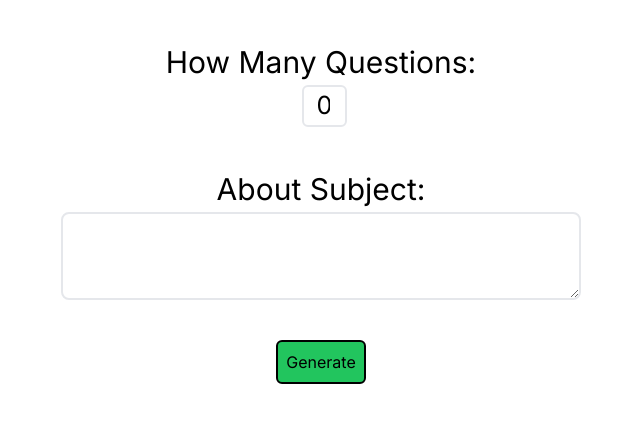
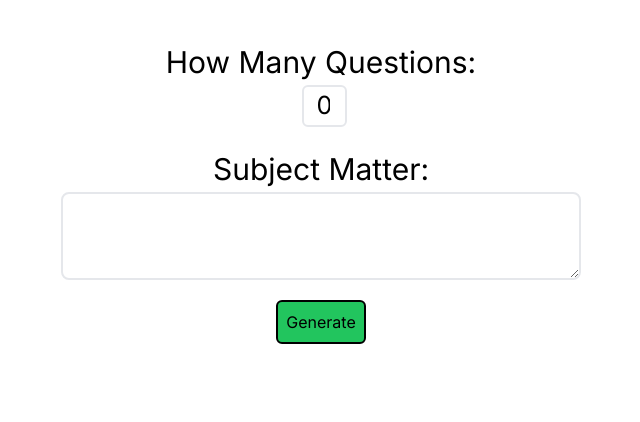
Before and after one commit to Hoffalypse/unscrolled-basic, a Next.js app: page / in a window 1280 px wide. Shown: the top 422 px of the page, without its empty margins (319-959 px from the left). Built offline with nearby package versions, Linux system fonts and the light colour scheme.

Commit message:
updated editable content, added env

```diff
--- a/app/page.js
+++ b/app/page.js
@@ -1,16 +1,17 @@
-"use client";
-import { useState, useEffect } from "react";
+"use client"
+import { useState } from "react";
 import { generateQuestions } from "@/utils";
-import { RenderQuestions, QuestionForm } from "@/components";
+import { RenderQuestions, QuestionForm, Loader } from "@/components";
 
 export default function Home() {
   const [numQuestions, setNumQuestions] = useState(0);
   const [about, setAbout] = useState("");
   const [questionObj, setQuestionObj] = useState({});
+  const [loading, setLoading] = useState(false);
 
   const handleSubmit = async (e) => {
     e.preventDefault();
-
+    setLoading(true)
     // Prepare the data to be sent to the API
     const formData = {
       numQuestions: parseInt(numQuestions),
@@ -39,6 +40,7 @@ export default function Home() {
     // Reset the form inputs after submission
     setNumQuestions(0);
     setAbout("");
+    setLoading(false)
   };
   return (
     <>
@@ -49,6 +51,12 @@ export default function Home() {
         numQuestions={numQuestions}
         about={about}
       />
+      {loading ?
+      <div className="flex justify-center mt-20">
+      <Loader />
+      </div>
+      : ""}
+
       <div>
         <RenderQuestions questions={questionObj} />
       </div>
--- a/components/QuestionForm.jsx
+++ b/components/QuestionForm.jsx
@@ -1,12 +1,20 @@
-import React from 'react'
+import React from "react";
 
-const QuestionForm = ({handleSubmit, numQuestions, setNumQuestions, about, setAbout}) => {
+const QuestionForm = ({
+  handleSubmit,
+  numQuestions,
+  setNumQuestions,
+  about,
+  setAbout,
+}) => {
   return (
     <>
       <form onSubmit={handleSubmit}>
         <div className="flex justify-center mt-10">
           <div className="flex flex-col items-center">
-      <label className="text-[30px]"htmlFor="numQuestions">How Many Questions:</label>
+            <label className="text-[30px]" htmlFor="numQuestions">
+              How Many Questions:
+            </label>
             <input
               className="border-2 w-[45px]  rounded-md ml-2 pl-[12px] text-[25px]"
               type="number"
@@ -21,7 +29,9 @@ const QuestionForm = ({handleSubmit, numQuestions, setNumQuestions, about, setAb
 
         <div className="flex justify-center mt-10">
           <div className="flex flex-col items-center">
-      <label className="text-[30px]"htmlFor="about">About Subject:</label>
+            <label className="text-[30px]  mt-[-20px]" htmlFor="about">
+              Subject Matter:
+            </label>
             <textarea
               className="border-2 pl-3 rounded-lg text-xl"
               id="about"
@@ -36,14 +46,14 @@ const QuestionForm = ({handleSubmit, numQuestions, setNumQuestions, about, setAb
         <div className="flex justify-center mt-10">
           <button
             type="submit"
-      className="bg-green-500 border-2 border-black p-2 flex justify-center rounded-md"
+            className="bg-green-500 border-2 border-black p-2 flex justify-center rounded-md mt-[-20px]"
           >
             Generate
           </button>
         </div>
       </form>
     </>
-  )
-}
+  );
+};
 
-export default QuestionForm
+export default QuestionForm;
--- a/components/RenderQuestions.jsx
+++ b/components/RenderQuestions.jsx
@@ -1,30 +1,4 @@
-// import React from 'react'
 
-// const RenderQuestions = ({questions}) => {
-//     const questionArr = Object.entries(questions).map(([question, answers]) => {
-//         return { question, answers };
-//       });
-//       return (
-//         <div className='flex justify-center flex-col items-center pt-10'>
-//           {questionArr.map((data, index) => (
-//             <div className='mb-5 ml-5'key={index}>
-//               <p className='text-xl'>{data.question}</p>
-//               <div className="flex">
-//                 <p className="mr-4 answers">{data.answers[0]}</p>
-//                 <p className="mr-4 answers">{data.answers[1]}</p>
-//                 <p className="mr-4 answers">{data.answers[2]}</p>
-//                 <p className='answers'>{data.answers[3]}</p>
-//               </div>
-
-//             </div>
-
-//           ))}
-//           <br/>
-//         </div>
-//       );
-//     };
-
-// export default RenderQuestions
 import React, { useState, useEffect } from 'react';
 
 const RenderQuestions = ({ questions }) => {
@@ -59,10 +33,12 @@ const RenderQuestions = ({ questions }) => {
 
   return (
     <div className='flex justify-center flex-col items-center pt-10'>
+        {!questions === {} ? <p>All Fields are Editable</p>: ""}
       {editedQuestions.map(({ question, answers }, questionIndex) => (
         <div className='mb-5 ml-5' key={questionIndex}>
           <input
-            className='text-xl mb-2 px-2 py-1 border border-gray-300 rounded-md'
+
+            className='text-xl mb-2 px-2 py-1 border-none w-full border-gray-300 rounded-md'
             value={question}
             onChange={(e) => handleQuestionChange(e, questionIndex)}
           />
--- a/utils/index.js
+++ b/utils/index.js
@@ -1,8 +1,9 @@
 import axios from "axios";
 
 export async function generateQuestions(numQuestions, about) {
+
   try {
-
+   console.log(process.env.NEXT_PUBLIC_OPEN_AI_API)
     const num = Number(numQuestions)
 
 
@@ -21,16 +22,11 @@ export async function generateQuestions(numQuestions, about) {
       {
         headers: {
           Authorization:
-            "",
+            process.env.NEXT_PUBLIC_OPEN_AI_API,
           "Content-Type": "application/json",
         },
       }
     );
-
-
-    // const [questionLine, answersString] = response.data.choices[0].text.split("[");
-    // const question = questionLine.replace(/A: /, '');
-    // const answers = answersString.slice(0, -1).split(", ").map((answer) => answer.replace(/A: |B: |C: |D: |"|\[|\]/g, ''));
 
     return response.data.choices
   } catch (error) {
```
Also changed, not shown: 1 other file (tests, documents, lock files or other folders). Lines whose indentation alone changed are shown as unchanged.
